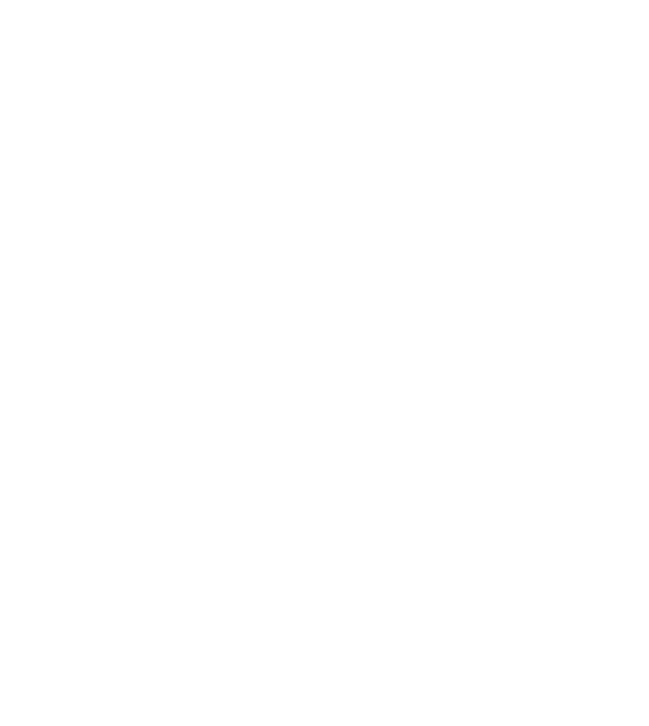
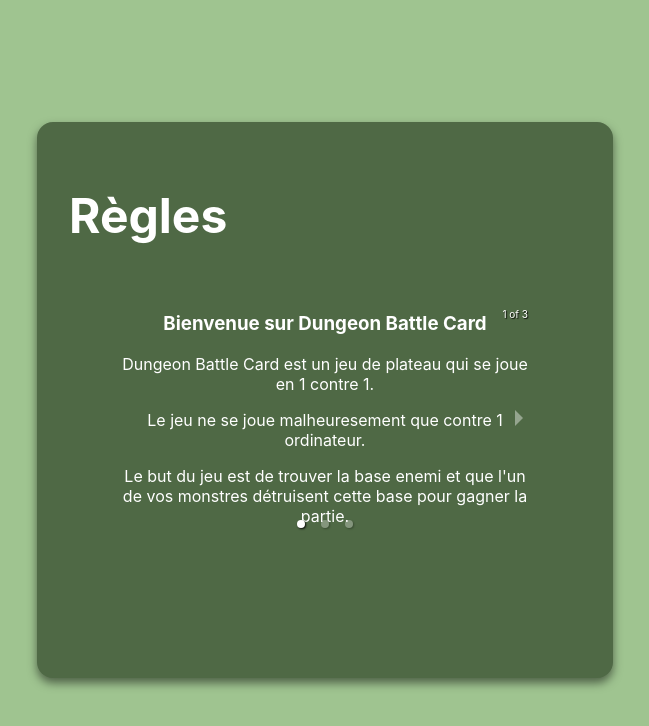
Before and after one commit to louisebld/DungeonBattleCard, a React (Create React App) app: page /rules in a window 1280 px wide. Before the commit this address had no page. Shown: the top 726 px of the page, without its empty margins (315-964 px from the left). Built offline with nearby package versions, Linux system fonts and the light colour scheme.

Commit message:
page Error404 + Rules 😎😨

```diff
--- a/package.json
+++ b/package.json
@@ -9,6 +9,7 @@
     "firebase": "^9.10.0",
     "react": "^18.2.0",
     "react-dom": "^18.2.0",
+    "react-responsive-carousel": "^3.2.23",
     "react-router-dom": "^6.4.1",
     "react-scripts": "5.0.1",
     "uuid": "^9.0.0",
--- a/src/App.js
+++ b/src/App.js
@@ -1,7 +1,10 @@
 import React, { Component } from 'react';
 import {BrowserRouter, Route, Routes} from "react-router-dom";
+import styles from 'react-responsive-carousel/lib/styles/carousel.min.css';
 import HomeScreen from './views/HomeScreen';
 import GameScreen from './views/GameScreen';
+import Rules from './views/Rules';
+import Error404 from './views/Error404';
 
 
 class App extends Component {
@@ -15,6 +18,8 @@
 					<Routes>
 						<Route path="/" element={<HomeScreen />} />
 						<Route path="/game" element={<GameScreen />} />
+						<Route path="/rules" element={<Rules />} />
+						<Route path="*" element={<Error404 />} />
 					</Routes>
 				</div>
 			</BrowserRouter>
--- /dev/null
+++ b/src/components/Carousel.js
@@ -0,0 +1,66 @@
+import React, { Component } from 'react';
+import "react-responsive-carousel/lib/styles/carousel.min.css"; // requires a loader
+import { Carousel } from 'react-responsive-carousel';
+import styles from "../css/Carousel.module.css"
+import img1 from "../assets/png/dungeon.png"
+
+// https://www.npmjs.com/package/react-responsive-carousel
+
+
+const datas = [
+    {
+        title: "Bienvenue sur Dungeon Battle Card",
+        content: {
+            1: "Dungeon Battle Card est un jeu de plateau qui se joue en 1 contre 1.",
+            2: "Le jeu ne se joue malheuresement que contre 1 ordinateur.",
+            3: "Le but du jeu est de trouver la base enemi et que l'un de vos monstres détruisent cette base pour gagner la partie.",
+        },
+        // image : "https://i.ibb.co/0hY4Z8T/1.png"
+    },
+    {
+        title: "Principe du jeu",
+        content: {
+            1: "Le jeu se joue en tour par tour. Le déroulé d'un de ces derniers est simple, vous devez poser un monstre sur la grille, au début du plateau.",
+            2: "L'ordinateur fera de même. Une fois que vous le joueur à poser sa carte, et appuyer sur le bouton fin de tour, toutes les cartes avaceront d'une case.",
+        },
+    },
+    {
+        title: "Déroulement d'une partie",
+        content: {
+            1: "Lors du début de partie le coeur de l'ordinateur sera choisit aléatoirement. Le joueur quant à lui, choisira sa base en cliquant sur le coeur de son choix.",
+            2: "Si une carte du joueur et de l'ordinateur viennent à se percuter, il y aura alors une bataille entre ces deux cartes. Si l'une des cartes n'a plus de vie, elle st détruite.",
+        },
+    },
+];
+
+
+class DemoCarousel extends Component {
+    render() {
+        return (
+            <div className={styles.carousel}>
+                <Carousel>
+                    {datas.map((data, index) => {
+                        return (
+                            <div key={index}>
+                                <h3>{data.title}</h3>
+                                {Object.keys(data.content).map((key, index) => {
+                                    return <p key={index}>{data.content[key]}</p>;
+                                })}
+                            </div>
+                        )
+                    })}
+                </Carousel>
+            </div>
+        );
+    }
+};
+
+export default DemoCarousel;
+
+// Don't forget to include the css in your page
+
+// Using webpack or parcel with a style loader
+// import styles from 'react-responsive-carousel/lib/styles/carousel.min.css';
+
+// Using html tag:
+//
--- /dev/null
+++ b/src/css/Error404.module.css
@@ -0,0 +1,49 @@
+.home{
+    background-color: #9FC490;
+    display : flex;
+    justify-content: center;
+    align-items: center;
+    flex-direction: column;
+    height: 100vh;
+    color: #fff;
+}
+
+.container{
+    background-color: #4f6945;
+    padding: 2rem;
+    width: 40%;
+    border-radius: 1rem;
+    box-shadow: 0 5px 10px 0 rgba(0,0,0,0.5);
+}
+
+.title{
+    font-size: 3rem;
+    font-weight: 700;
+    margin-bottom: 1rem;
+}
+
+.section{
+    display: flex;
+    justify-content: center;
+    flex-direction: column;
+    align-items: center;
+    margin : 3rem;
+}
+
+a {
+    text-decoration: underline;
+    color: rgb(255, 255, 255);
+    font-size: 1.5rem;
+    font-weight: 700;
+    margin: 1rem;
+}
+
+a:hover{
+    transform: scale(1.1);
+    transition: all 0.3s ease-in-out;
+}
+
+img {
+    width: 50%;
+    object-fit: cover;
+}
--- /dev/null
+++ b/src/css/Rules.module.css
@@ -0,0 +1,43 @@
+.home{
+    background-color: #9FC490;
+    display : flex;
+    justify-content: center;
+    align-items: center;
+    flex-direction: column;
+    height: 100vh;
+    color: #fff;
+}
+
+.container{
+    background-color: #4f6945;
+    width: 40%;
+    border-radius: 1rem;
+    padding: 2rem;
+    box-shadow: 0 5px 10px 0 rgba(0,0,0,0.5);
+}
+
+@media screen and (max-width: 768px) {
+    .container{
+        background-color: #4f6945;
+        width: 100%;
+        padding:0;
+        border-radius: 1rem;
+    }
+}
+
+
+
+
+.title{
+    font-size: 3rem;
+    font-weight: 700;
+    margin-bottom: 1rem;
+}
+
+.section{
+    display: flex;
+    justify-content: center;
+    flex-direction: column;
+    align-items: center;
+    margin : 3rem;
+}
--- /dev/null
+++ b/src/views/Error404.js
@@ -0,0 +1,23 @@
+import React from 'react'
+import { Link } from 'react-router-dom'
+// import image
+import img from '../assets/monsters/error.png'
+import styles from "../css/Error404.module.css"
+
+export default function Error404() {
+  return (
+    <div className={styles.home}>
+        <div className={styles.container}>
+            <header>
+                <h1 className={styles.title}>Erreur 404</h1>
+            </header>
+            <section className={styles.section}>
+                Ooops ! La page que vous cherchez n'existe pas.
+                Un monstre a détruit le chemin vers cette page...
+                <Link to="/">Cliquez ici pour revenir à l'accueil.</Link>
+                <img src={img} alt="404" />
+            </section>
+        </div>
+    </div>
+  )
+}
--- a/src/views/HomeScreen.js
+++ b/src/views/HomeScreen.js
@@ -15,7 +15,7 @@
                                 Jouer
                             </button>
                         </Link>
-                        <Link to="/">
+                        <Link to="/rules">
                             <button type="button" className={styles.button}>
                                 Règles
                             </button>
--- /dev/null
+++ b/src/views/Rules.js
@@ -0,0 +1,20 @@
+import React from 'react'
+import styles from "../css/Rules.module.css"
+import Carousel from "../components/Carousel"
+
+
+export default function Rules() {
+  return (
+    <div className={styles.home}>
+        <div className={styles.container}>
+            <header>
+                <h1 className={styles.title}>Règles</h1>
+            </header>
+            <section className={styles.section}>
+                {/* Carousel */}
+                <Carousel />
+            </section>
+        </div>
+    </div>
+  )
+}
```
Also changed, not shown: src/assets/monsters/error.png (added), src/css/Carousel.module.css (added), 1 other file (tests, documents, lock files or other folders).
